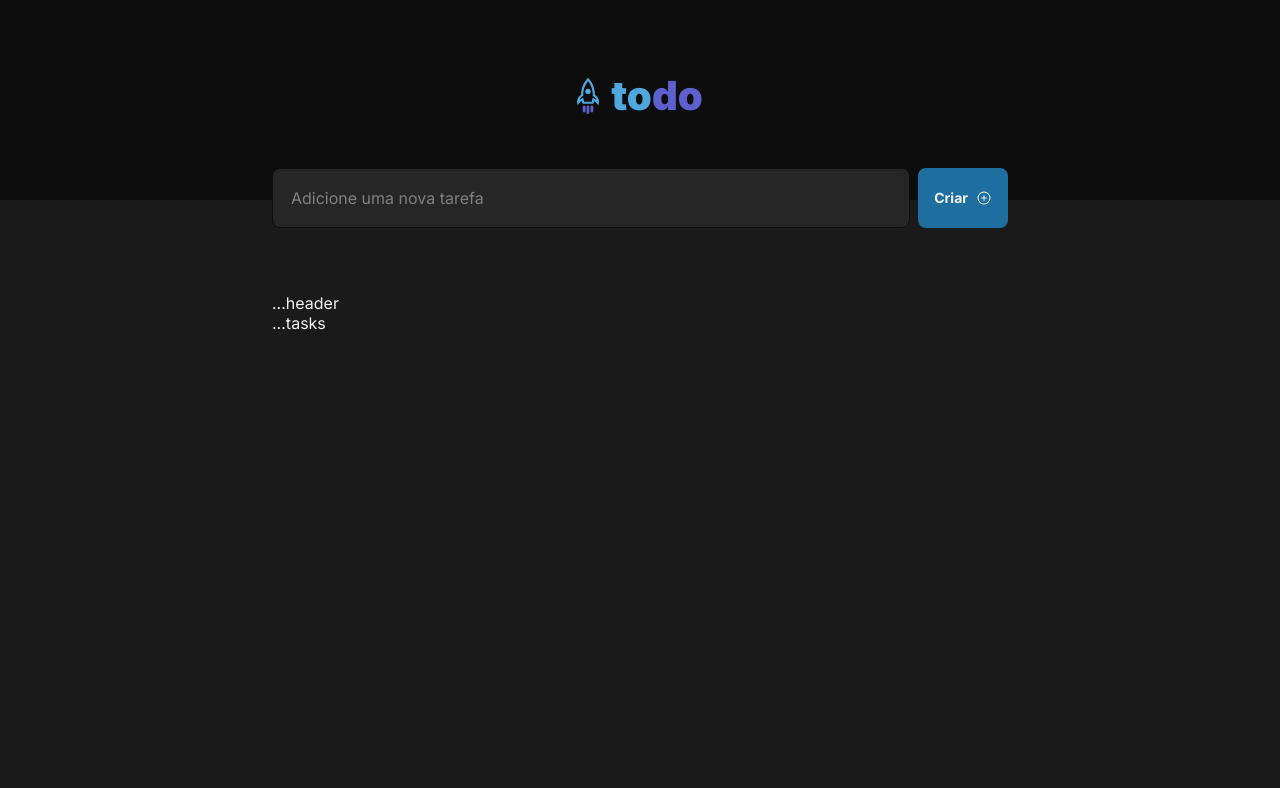
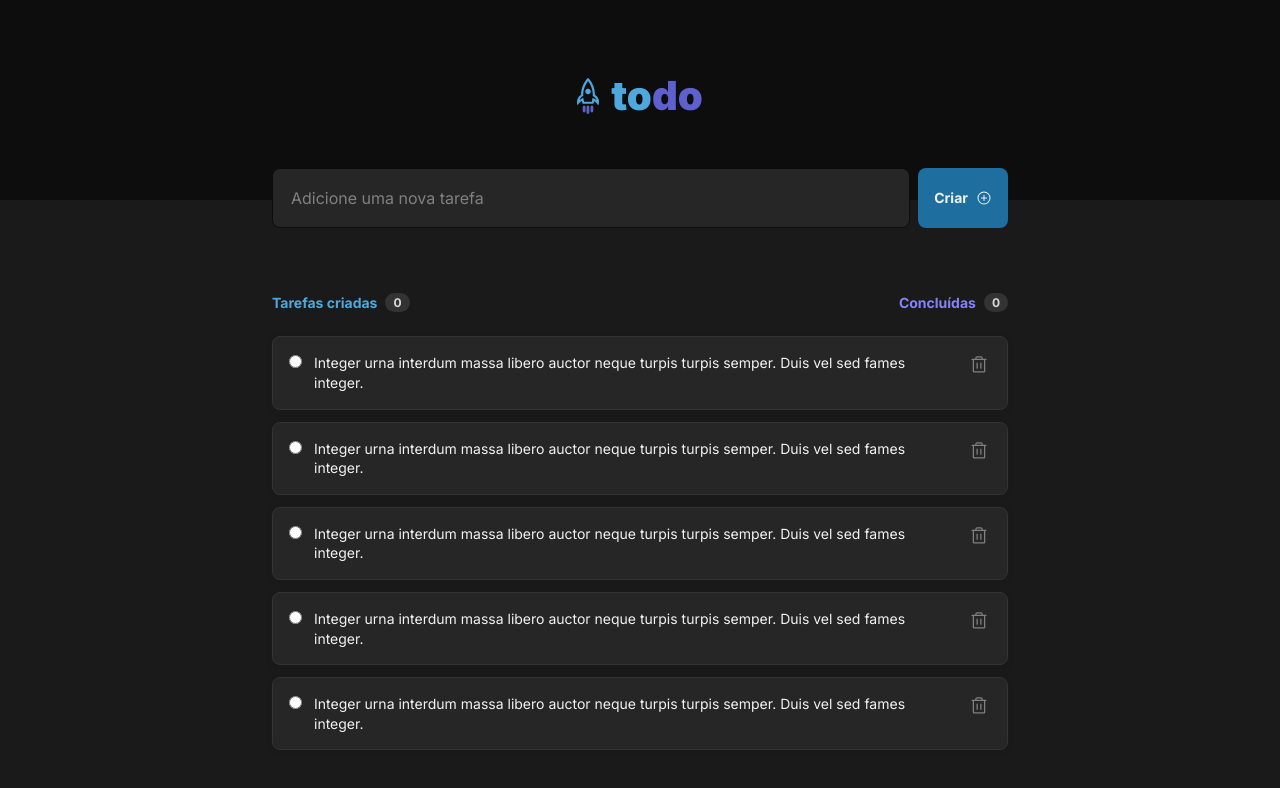
Before and after one commit to henriquebortoletto/project-01-desafio-todo-list, a React (Vite) app: page / in a window 1280 px wide. Shown: the top 788 px of the page. Built offline with nearby package versions, Linux system fonts and the light colour scheme.

Commit message:
feat(<task />): 🚀 create component and styles task 🚀

```diff
--- a/src/App.tsx
+++ b/src/App.tsx
@@ -1,9 +1,12 @@
 import { PlusCircle } from '@phosphor-icons/react'
 
 import Header from '@/components/Header'
+import Task from '@/components/Task'
 
 import S from '@/app.module.css'
 import './global.css'
+
+const tasks = [1, 2, 3, 4, 5]
 
 function App() {
 
@@ -32,8 +35,20 @@ function App() {
         </form>
 
         <section>
-          <div>...header</div>
-          <div>...tasks</div>
+          <div className={S.info}>
+            <div>
+              <p>Tarefas criadas</p>
+              <span>0</span>
+            </div>
+            <div>
+              <p>Concluídas</p>
+              <span>0</span>
+            </div>
+          </div>
+
+          {tasks.map(() => (
+            <Task />
+          ))}
         </section>
       </main>
     </>
--- a/src/app.module.css
+++ b/src/app.module.css
@@ -47,6 +47,43 @@
   padding: calc(var(--gap-default) + 0.2rem);
 }
 
+.info {
+  display: flex;
+  justify-content: space-between;
+
+  margin-bottom: 2.4rem;
+}
+
+.info div {
+  display: flex;
+  align-items: center;
+  gap: 0.8rem;
+}
+
+.info div p {
+  font-weight: 700;
+  font-size: 1.4rem;
+  line-height: 1.7rem;
+  color: var(--brand-color-blue-500);
+}
+
+.info div:last-child p {
+  color: var(--brand-color-purple-500);
+}
+
+.info div span {
+  font-size: 1.2rem;
+  font-weight: 700;
+  line-height: 1.5rem;
+  color: var(--brand-color-gray-200);
+
+  background: var(--brand-color-gray-400);
+  border-radius: 999px;
+
+  padding: 0.2rem 0.8rem;
+  display: inline-block;
+}
+
 @media (max-width: 480px) {
   .form {
     flex-direction: column;
--- /dev/null
+++ b/src/components/Task/index.tsx
@@ -0,0 +1,22 @@
+import { Trash } from '@phosphor-icons/react'
+
+import S from './styles.module.css'
+
+const Task = () => {
+  return (
+    <div className={S.task}>
+      <form>
+        <label>
+          <input type="radio" />
+          <p>Integer urna interdum massa libero auctor neque turpis turpis semper. Duis vel sed fames integer.</p>
+        </label>
+      </form>
+
+      <button title="Deletar tarefa">
+        <Trash size={20} />
+      </button>
+    </div>
+  )
+}
+
+export default Task
--- /dev/null
+++ b/src/components/Task/styles.module.css
@@ -0,0 +1,48 @@
+.task {
+  background-color: var(--brand-color-gray-500);
+
+  border: 1px solid var(--brand-color-gray-400);
+  border-radius: 8px;
+
+  box-shadow: 0rem 0.2rem 0.8rem rgba(0, 0, 0, 0.06);
+  padding: var(--gap-default);
+
+  display: flex;
+  align-items: flex-start;
+  justify-content: space-between;
+
+  gap: 1.2rem;
+}
+
+.task:not(:last-child) {
+  margin-bottom: 1.2rem;
+}
+
+.task form label {
+  display: flex;
+  align-items: baseline;
+  gap: 1.2rem;
+}
+
+.task form input {
+  width: auto;
+}
+
+.task form label p {
+  font-size: 1.4rem;
+  line-height: 140%;
+  cursor: pointer;
+}
+
+.task form label.done p {
+  text-decoration: line-through;
+  color: var(--brand-color-gray-300);
+}
+
+.task button {
+  color: var(--brand-color-gray-300);
+  line-height: 0;
+
+  padding: 0.2rem;
+  cursor: pointer;
+}
```
